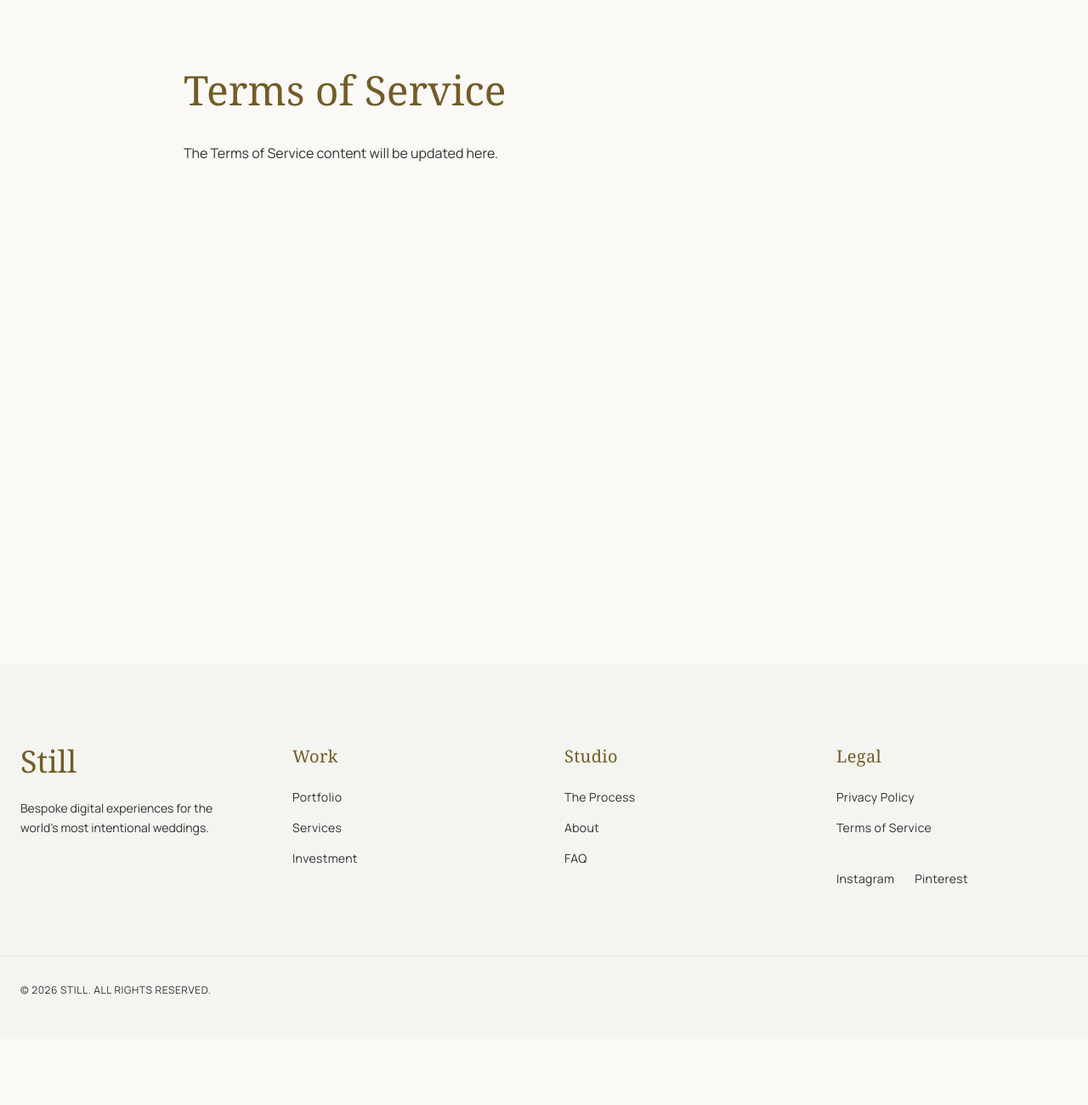
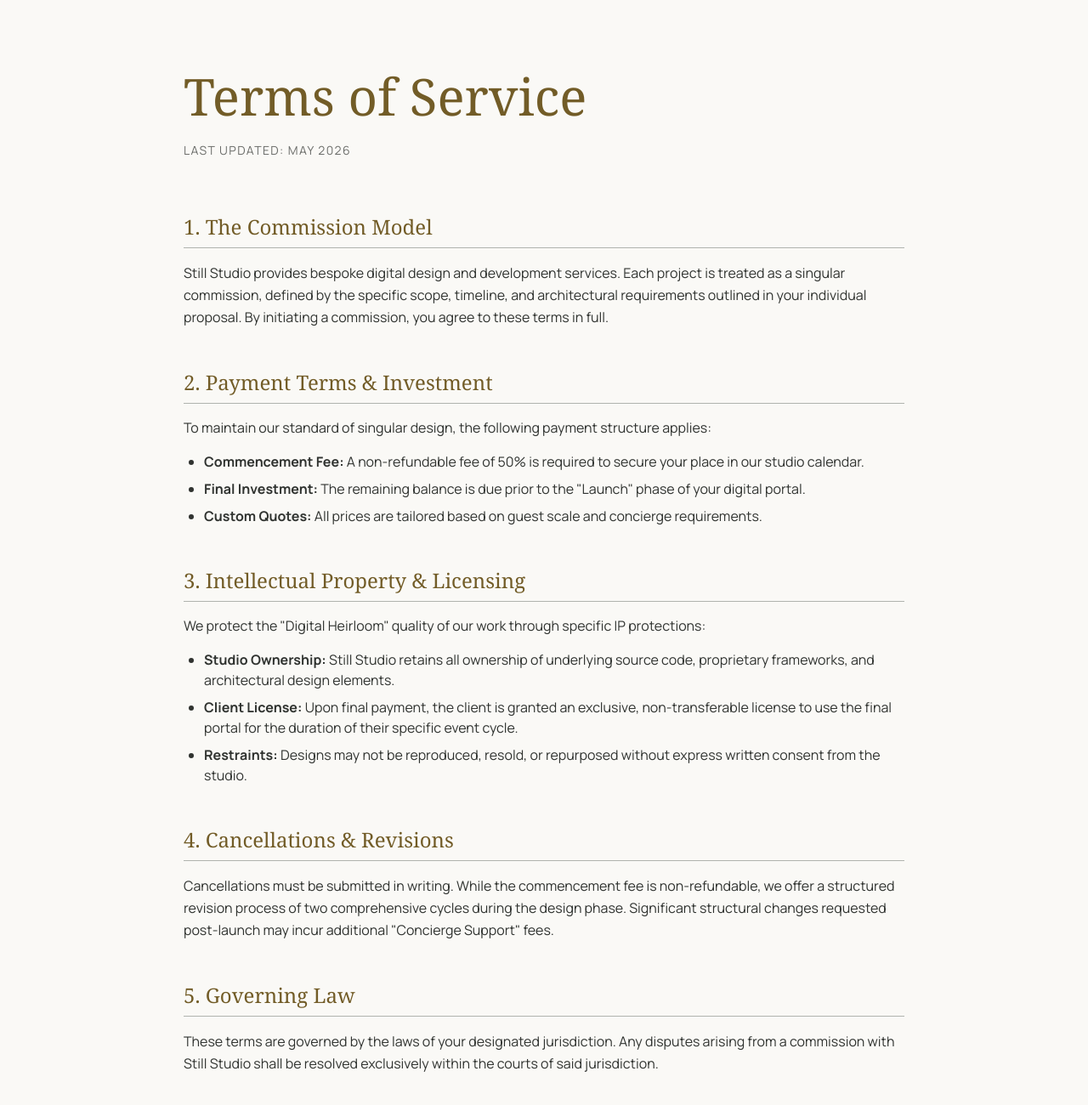
Before and after one commit to charisisthomas/still, an Astro site: page /terms in a window 1280 px wide. Shown: the part 148-1448 px from the top of the page at 85% size. Before the commit the page ends 1369 px from the top, so only its background shows below. Built offline with nearby package versions, Linux system fonts and the light colour scheme; Astro itself is replaced by a stand-in of ours.

Commit message:
Compliance: Final polish of Privacy and Terms, removing internal audit markers

```diff
--- a/src/pages/privacy.astro
+++ b/src/pages/privacy.astro
@@ -20,7 +20,7 @@
           <section>
             <h2 class="text-2xl font-display text-primary mb-4 border-b border-outline-variant pb-2">1. Our Commitment to Privacy</h2>
             <p class="leading-relaxed">
-              At Still Studio, we treat your digital presence with the same reverence as a physical heirloom. We believe that luxury and privacy are inextricably linked. This policy outlines our rigorous standards for collecting, protecting, and managing the data of our clients and their esteemed guests[cite: 2].
+              At Still Studio, we treat your digital presence with the same reverence as a physical heirloom. We believe that luxury and privacy are inextricably linked. This policy outlines our rigorous standards for collecting, protecting, and managing the data of our clients and their esteemed guests.
             </p>
           </section>
 
@@ -28,40 +28,40 @@
             <h2 class="text-2xl font-display text-primary mb-4 border-b border-outline-variant pb-2">2. Data We Collect</h2>
             <p class="mb-4">To provide a seamless "Digital Concierge" experience, we collect specific information:</p>
             <ul class="list-disc pl-6 space-y-2">
-              <li><strong>Client Data:</strong> Personal identifiers and billing details required to fulfill your bespoke commission[cite: 2].</li>
-              <li><strong>Guest Data:</strong> Names, RSVP status, dietary requirements, and itinerary preferences shared via your portal[cite: 2].</li>
-              <li><strong>Technical Data:</strong> Standard server logs and secure cookies used solely to optimize performance and protect against unauthorized access[cite: 2].</li>
+              <li><strong>Client Data:</strong> Personal identifiers and billing details required to fulfill your bespoke commission.</li>
+              <li><strong>Guest Data:</strong> Names, RSVP status, dietary requirements, and itinerary preferences shared via your portal.</li>
+              <li><strong>Technical Data:</strong> Standard server logs and secure cookies used solely to optimize performance and protect against unauthorized access.</li>
             </ul>
           </section>
 
           <section>
             <h2 class="text-2xl font-display text-primary mb-4 border-b border-outline-variant pb-2">3. Purpose and Guest Handling</h2>
             <p class="leading-relaxed">
-              Data is collected exclusively to facilitate your event. We do not sell, trade, or share guest or client information with third-party marketers[cite: 2]. Your guest list is treated with the highest level of confidentiality and remains your property[cite: 2].
+              Data is collected exclusively to facilitate your event. We do not sell, trade, or share guest or client information with third-party marketers. Your guest list is treated with the highest level of confidentiality and remains your property.
             </p>
           </section>
 
           <section>
             <h2 class="text-2xl font-display text-primary mb-4 border-b border-outline-variant pb-2">4. GDPR & Your Rights</h2>
-            <p class="mb-4">In accordance with global privacy standards, including GDPR, every individual has the right to[cite: 2]:</p>
+            <p class="mb-4">In accordance with global privacy standards, including GDPR, every individual has the right to:</p>
             <ul class="list-disc pl-6 space-y-2">
-              <li>Access and receive a copy of their personal data[cite: 2].</li>
-              <li>Request the immediate rectification or erasure of their information[cite: 2].</li>
-              <li>Withdraw consent for data processing at any time[cite: 2].</li>
+              <li>Access and receive a copy of their personal data.</li>
+              <li>Request the immediate rectification or erasure of their information.</li>
+              <li>Withdraw consent for data processing at any time.</li>
             </ul>
           </section>
 
           <section>
             <h2 class="text-2xl font-display text-primary mb-4 border-b border-outline-variant pb-2">5. Data Retention & Archiving</h2>
             <p class="leading-relaxed">
-              Active guest portals are maintained throughout your event cycle. Following your celebration, we provide a "Digital Heirloom" archive for your records[cite: 2]. All active guest data is purged from our primary servers 12 months post-event unless otherwise directed[cite: 2].
+              Active guest portals are maintained throughout your event cycle. Following your celebration, we provide a "Digital Heirloom" archive for your records. All active guest data is purged from our primary servers 12 months post-event unless otherwise directed.
             </p>
           </section>
 
           <section>
             <h2 class="text-2xl font-display text-primary mb-4 border-b border-outline-variant pb-2">6. Contact for Inquiries</h2>
             <p class="leading-relaxed">
-              For all data requests, privacy questions, or to exercise your rights, please contact our studio directly at <strong class="text-primary">privacy@still-studio.com</strong>[cite: 2].
+              For all data requests, privacy questions, or to exercise your rights, please contact our studio directly at <strong class="text-primary">privacy@still-studio.com</strong>.
             </p>
           </section>
 
--- a/src/pages/terms.astro
+++ b/src/pages/terms.astro
@@ -10,8 +10,55 @@
   <main class="pt-32 min-h-screen flex flex-col">
     <section class="py-24 bg-surface flex-grow">
       <div class="max-w-4xl mx-auto px-6">
-        <h1 class="text-5xl font-display text-primary leading-tight mb-8">Terms of Service</h1>
-        <p class="text-on-surface-variant">The Terms of Service content will be updated here.</p>
+        <header class="mb-16">
+          <h1 class="text-5xl md:text-6xl font-display text-primary leading-tight mb-4">Terms of Service</h1>
+          <p class="text-sm uppercase tracking-widest text-on-surface-variant opacity-70">Last Updated: May 2026</p>
+        </header>
+
+        <div class="prose prose-lg max-w-none text-on-surface-variant space-y-12">
+
+          <section>
+            <h2 class="text-2xl font-display text-primary mb-4 border-b border-outline-variant pb-2">1. The Commission Model</h2>
+            <p class="leading-relaxed">
+              Still Studio provides bespoke digital design and development services. Each project is treated as a singular commission, defined by the specific scope, timeline, and architectural requirements outlined in your individual proposal. By initiating a commission, you agree to these terms in full.
+            </p>
+          </section>
+
+          <section>
+            <h2 class="text-2xl font-display text-primary mb-4 border-b border-outline-variant pb-2">2. Payment Terms & Investment</h2>
+            <p class="mb-4">To maintain our standard of singular design, the following payment structure applies:</p>
+            <ul class="list-disc pl-6 space-y-2">
+              <li><strong>Commencement Fee:</strong> A non-refundable fee of 50% is required to secure your place in our studio calendar.</li>
+              <li><strong>Final Investment:</strong> The remaining balance is due prior to the "Launch" phase of your digital portal.</li>
+              <li><strong>Custom Quotes:</strong> All prices are tailored based on guest scale and concierge requirements.</li>
+            </ul>
+          </section>
+
+          <section>
+            <h2 class="text-2xl font-display text-primary mb-4 border-b border-outline-variant pb-2">3. Intellectual Property & Licensing</h2>
+            <p class="mb-4">We protect the "Digital Heirloom" quality of our work through specific IP protections:</p>
+            <ul class="list-disc pl-6 space-y-2">
+              <li><strong>Studio Ownership:</strong> Still Studio retains all ownership of underlying source code, proprietary frameworks, and architectural design elements.</li>
+              <li><strong>Client License:</strong> Upon final payment, the client is granted an exclusive, non-transferable license to use the final portal for the duration of their specific event cycle.</li>
+              <li><strong>Restraints:</strong> Designs may not be reproduced, resold, or repurposed without express written consent from the studio.</li>
+            </ul>
+          </section>
+
+          <section>
+            <h2 class="text-2xl font-display text-primary mb-4 border-b border-outline-variant pb-2">4. Cancellations & Revisions</h2>
+            <p class="leading-relaxed">
+              Cancellations must be submitted in writing. While the commencement fee is non-refundable, we offer a structured revision process of two comprehensive cycles during the design phase. Significant structural changes requested post-launch may incur additional "Concierge Support" fees.
+            </p>
+          </section>
+
+          <section>
+            <h2 class="text-2xl font-display text-primary mb-4 border-b border-outline-variant pb-2">5. Governing Law</h2>
+            <p class="leading-relaxed">
+              These terms are governed by the laws of your designated jurisdiction. Any disputes arising from a commission with Still Studio shall be resolved exclusively within the courts of said jurisdiction.
+            </p>
+          </section>
+
+        </div>
       </div>
     </section>
   </main>
```
